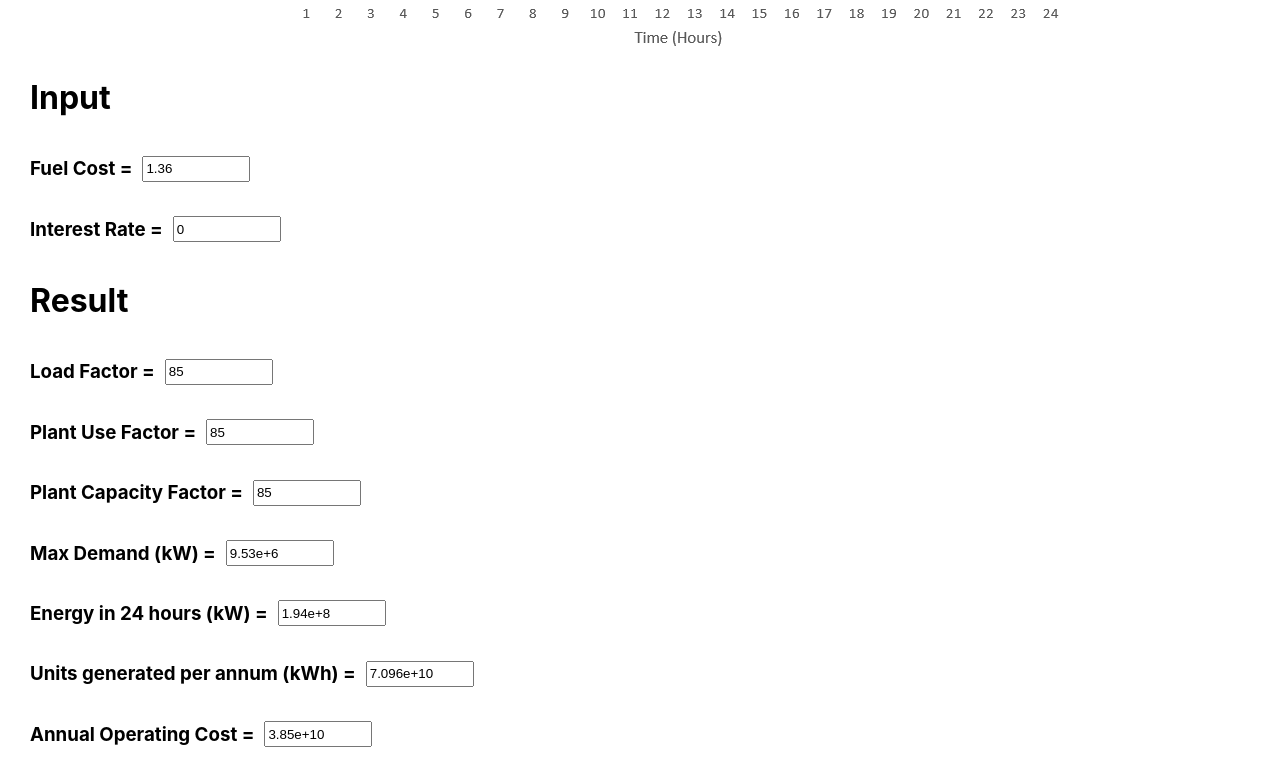
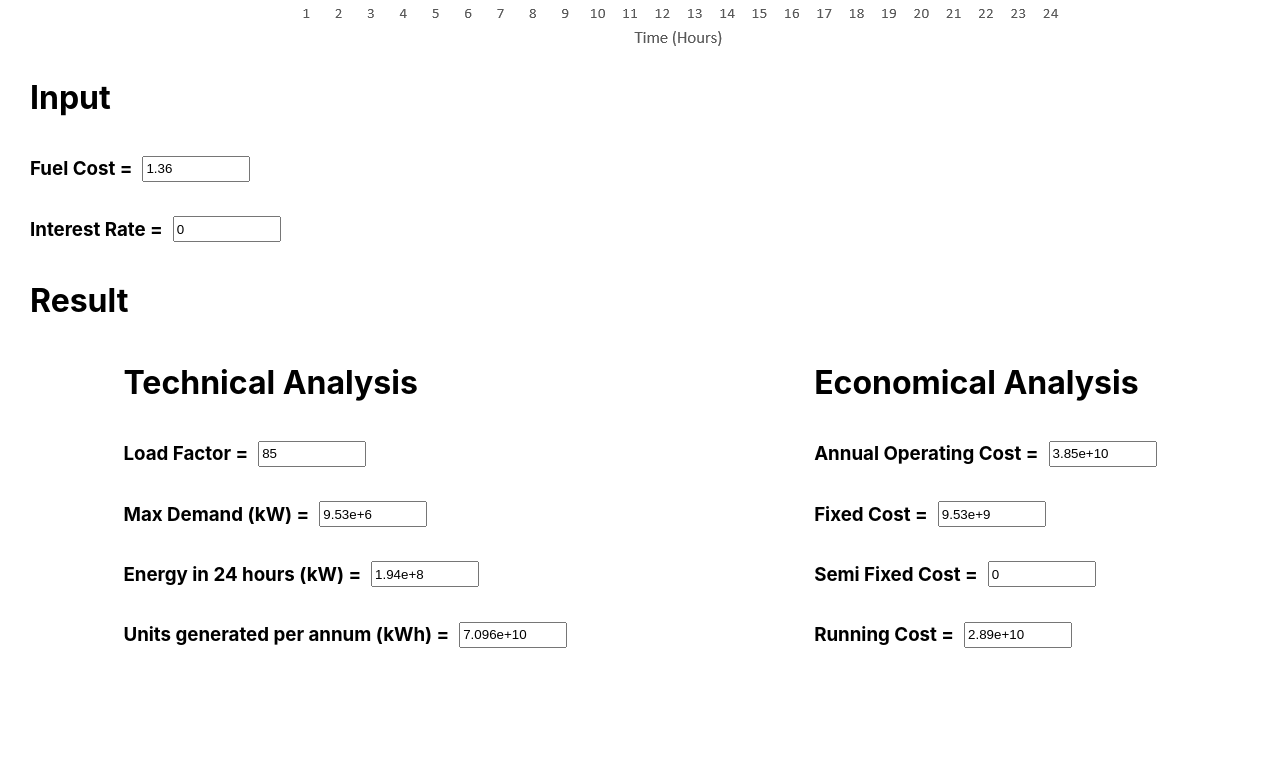
Before and after one commit to MUHAMMAD-MUNEEB-WASEEM/power-generation-app, a React (Vite) app: page /loadprofiles/loadprofile1 in a window 1280 px wide. Shown: the part 651-1416 px from the top of the page. After the commit the page ends 1316 px from the top, so only its background shows below. Built offline with nearby package versions, Linux system fonts and the light colour scheme.

Commit message:
update load profile component

```diff
--- a/src/components/LoadProfile/LoadProfile.css
+++ b/src/components/LoadProfile/LoadProfile.css
@@ -5,8 +5,9 @@
 }
 .loadProfile__result__main{
     display: flex;
-    flex-direction: column;
-    margin: 0px 0px 0px 30px;
+    /* margin: 0px 0px 0px 30px; */
+    align-items: center;
+    justify-content: space-around;
 }
 
 .result__heading{
@@ -35,3 +36,7 @@
     height: 20px;
     margin-left: 10px;
 }
+
+.loadProfile__technical__heading, .loadProfile__economical__heading{
+    text-align: left;
+}
--- a/src/components/LoadProfile/LoadProfile.jsx
+++ b/src/components/LoadProfile/LoadProfile.jsx
@@ -128,12 +128,18 @@
 
                     <div className="loadProfile__result__main">
 
+                        <div className="loadProfile__technical">
+
+                            <div className="loadProfile__technical__heading">
+                                <h1>Technical Analysis</h1>
+                            </div>
+
                             <div className="loadProfile__result">
                                 <h3>Load Factor = </h3>
                                 <input type="number" value={loadFactor.toFixed(2) * 100}></input>
                             </div>
 
-                        <div className="loadProfile__result">
+                            {/* <div className="loadProfile__result">
                                 <h3>Plant Use Factor = </h3>
                                 <input type="number" value={plantUseFactor.toFixed(2) * 100}></input>
                             </div>
@@ -141,7 +147,7 @@
                             <div className="loadProfile__result">
                                 <h3>Plant Capacity Factor = </h3>
                                 <input type="number" value={plantCapacityFactor.toFixed(2) * 100}></input>
-                        </div>
+                            </div> */}
 
                             <div className="loadProfile__result">
                                 <h3>Max Demand (kW) = </h3>
@@ -159,11 +165,34 @@
                                 <input type="number" value={format(unitGenerated,4)}></input>
                             </div>
 
+                        </div>
+
+                        <div className="loadProfile__economical">
+
+                            <div className="loadProfile__economical__heading">
+                                <h1>Economical Analysis</h1>
+                            </div>
+
                             <div className="loadProfile__result">
                                 <h3>Annual Operating Cost = </h3>
                                 <input type="number" value={format(annualOperatingCost,3)}></input>
                             </div>
 
+                            <div className="loadProfile__result">
+                                <h3>Fixed Cost = </h3>
+                                <input type="number" value={format(capitalCost,3)}></input>
+                            </div>
+
+                            <div className="loadProfile__result">
+                                <h3>Semi Fixed Cost = </h3>
+                                <input type="number" value={format(semiFixedCost,3)}></input>
+                            </div>
+
+                            <div className="loadProfile__result">
+                                <h3>Running Cost = </h3>
+                                <input type="number" value={format(runningCost,3)}></input>
+                            </div>
+                        </div>
                     </div>
 
                 </div>
```
Lines whose indentation alone changed are shown as unchanged.
